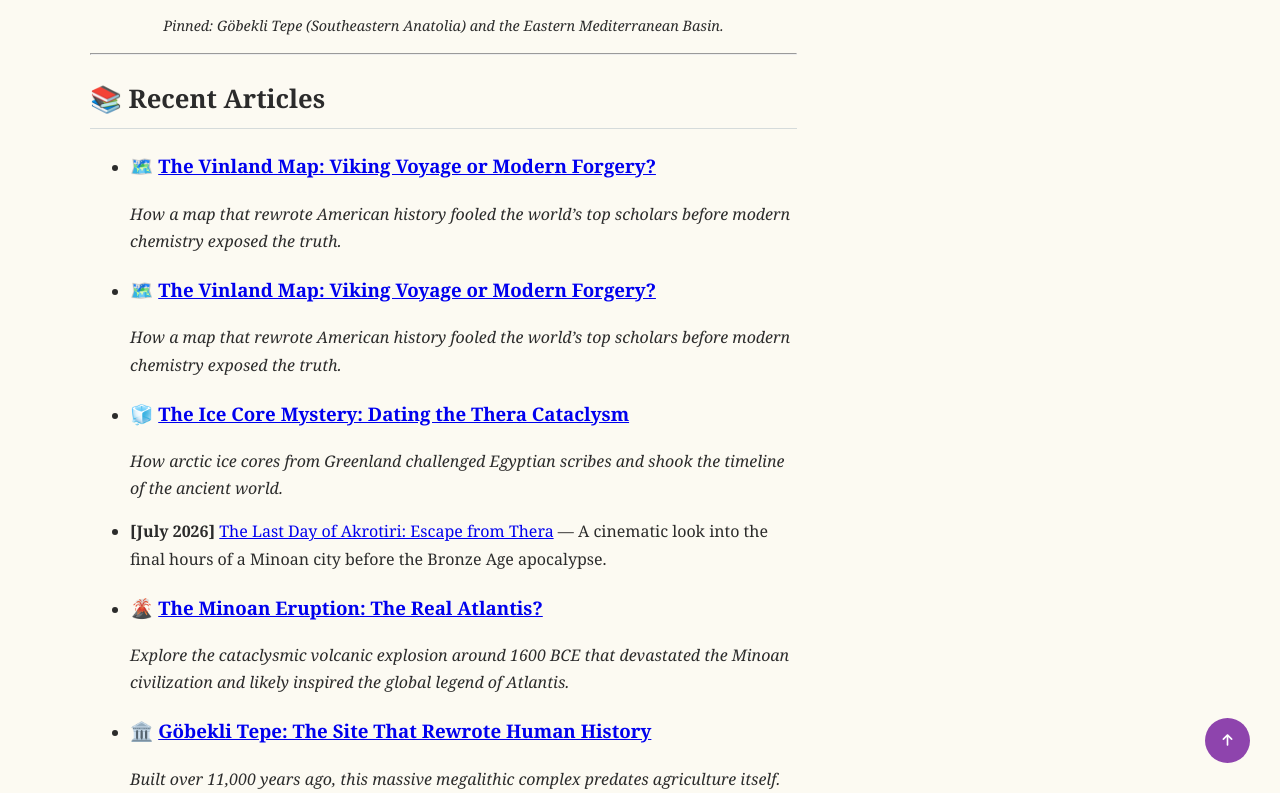
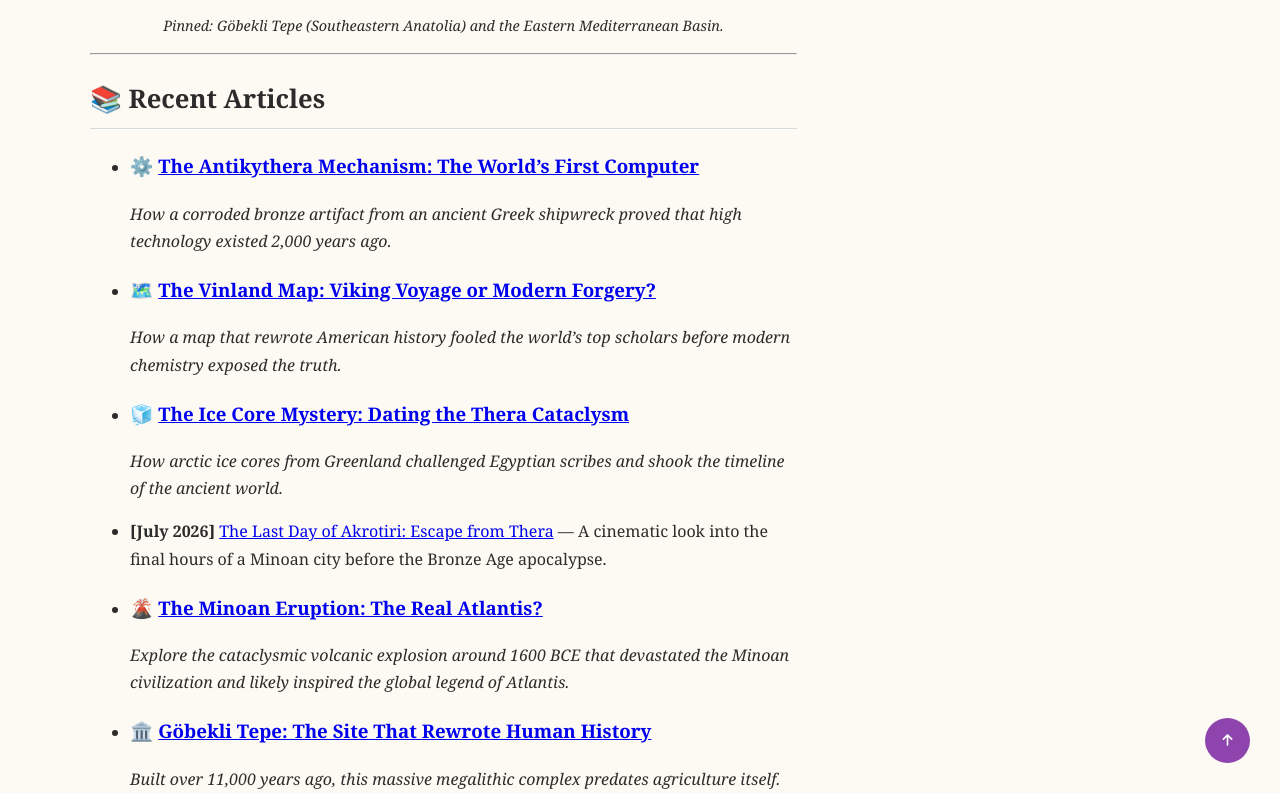
Before and after one commit to history-archaeology-project/history-archaeology-project.github.io, a Jekyll site: the page built from index.md, in a window 1280 px wide and 900 px high, scrolled down 1044 px, cut to the strip 107-900 px from the top of the window. Built offline with Jekyll 4.4.1, drawn with Linux system fonts in a browser that asks for light colours; comment, search, counter and statistics services are not loaded.

Commit message:
Update index.md

```diff
--- a/index.md
+++ b/index.md
@@ -22,8 +22,8 @@ Explore the geographic locations of our archaeological and historical investigat
 
 ## 📚 Recent Articles
 
-*   ### 🗺️ [The Vinland Map: Viking Voyage or Modern Forgery?](/articles/vinland-map-mystery)
-    *How a map that rewrote American history fooled the world's top scholars before modern chemistry exposed the truth.*
+*   ### ⚙️ [The Antikythera Mechanism: The World's First Computer](/articles/antikythera-mechanism)
+    *How a corroded bronze artifact from an ancient Greek shipwreck proved that high technology existed 2,000 years ago.*
 
 *   ### 🗺️ [The Vinland Map: Viking Voyage or Modern Forgery?](/articles/vinland-map-mystery)
     *How a map that rewrote American history fooled the world's top scholars before modern chemistry exposed the truth.*
```
